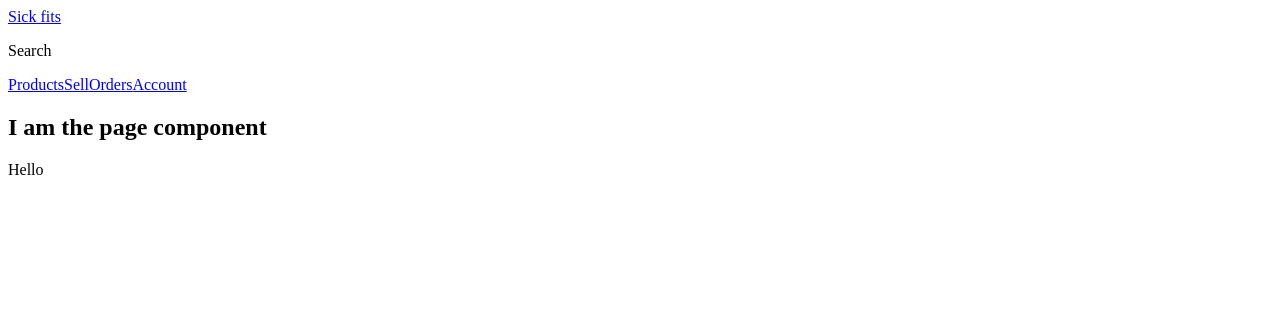
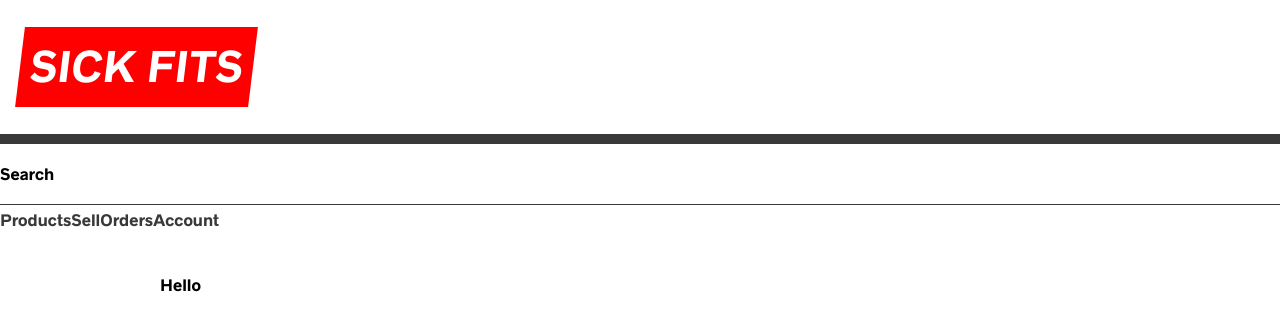
Before and after one commit to vildasiurblyte/project-master-graphql, a Next.js app in the folder frontend/: page / in a window 1280 px wide. Shown: the top 330 px of the page. Built offline with nearby package versions, Linux system fonts and the light colour scheme.

Commit message:
add global and inner stylesd

```diff
--- a/frontend/components/Header.js
+++ b/frontend/components/Header.js
@@ -1,18 +1,50 @@
-import Link from "next/link"
+import Link from "next/link";
+import styled from "styled-components";
 import Nav from "./Nav";
 
+const Logo = styled.h1`
+  font-size: 4rem;
+  margin-left: 2rem;
+  position: relative;
+  z-index: 2;
+  background: red;
+  transform: skew(-7deg);
+  a {
+    color: white;
+    text-decoration: none;
+    text-transform: uppercase;
+    padding: 0.5rem 1rem;
+  }
+`;
+
+const HeaderStyles = styled.header`
+  .bar {
+    border-bottom: 10px solid var(--black, black);
+    display: grid;
+    grid-template-columns: auto 1fr;
+    justify-content: space-between;
+    align-items: center;
+  }
+  .sub-bar {
+    border-bottom: 1px solid var(--black, black);
+    display: grid;
+    grid-template-columns: 1fr auto;
+  }
+`;
 
 const Header = () => {
   return (
-    <header>
+    <HeaderStyles>
       <div className="bar">
-        <Link href="/">Sick fits</Link>
+        <Logo>
+          <Link href="/">Sick fits</Link>
+        </Logo>
       </div>
       <div className="sub-bar">
         <p>Search</p>
       </div>
-      <Nav/>
-    </header>
+      <Nav />
+    </HeaderStyles>
   );
 };
 
--- a/frontend/components/Page.js
+++ b/frontend/components/Page.js
@@ -1,11 +1,60 @@
-import PropTypes from 'prop-types';
-import Header from './Header';
+import PropTypes from "prop-types";
+import styled, { createGlobalStyle } from "styled-components";
+import Header from "./Header";
+
+const GlobalStyles = createGlobalStyle`
+  @font-face {
+    font-family: 'radnika_next';
+    src: url('/static/radnikanext-medium-webfont.woff2') format('woff2');
+    font-weight: normal;
+    font-style: normal;
+  }
+  html {
+    --red: #ff0000;
+    --black: #393939;
+    --grey: #3A3A3A;
+    --gray: var(--grey);
+    --lightGrey: #e1e1e1;
+    --lightGray: var(--lightGrey);
+    --offWhite: #ededed;
+    --maxWidth: 1000px;
+    --bs: 0 12px 24px 0 rgba(0,0,0,0.09);
+    box-sizing: border-box;
+    font-size: 10px;
+  }
+  *, *:before, *:after {
+    box-sizing: inherit;
+  }
+  body {
+    font-family: 'radnika_next', --apple-system, BlinkMacSystemFont, 'Segoe UI', Roboto, Oxygen, Ubuntu, Cantarell, 'Open Sans', 'Helvetica Neue', sans-serif;
+    padding: 0;
+    margin: 0;
+    font-size: 1.5rem;
+    line-height:2;
+  }
+  a {
+    text-decoration: none;
+    color: var(--black);
+  }
+  a:hover {
+    text-decoration: underline;
+  }
+  button {
+    font-family: 'radnika_next', --apple-system, BlinkMacSystemFont, 'Segoe UI', Roboto, Oxygen, Ubuntu, Cantarell, 'Open Sans', 'Helvetica Neue', sans-serif;
+  }
+`;
+
+const InnerStyles = styled.div`
+  max-width: var(--maxWidth);
+  margin: 0 auto;
+  padding: 2rem;
+`;
 
 const Page = ({ children }) => (
   <div>
-    <Header/>
-    <h2>I am the page component</h2>
-    {children}
+    <GlobalStyles />
+    <Header />
+    <InnerStyles>{children}</InnerStyles>
   </div>
 );
 
```
